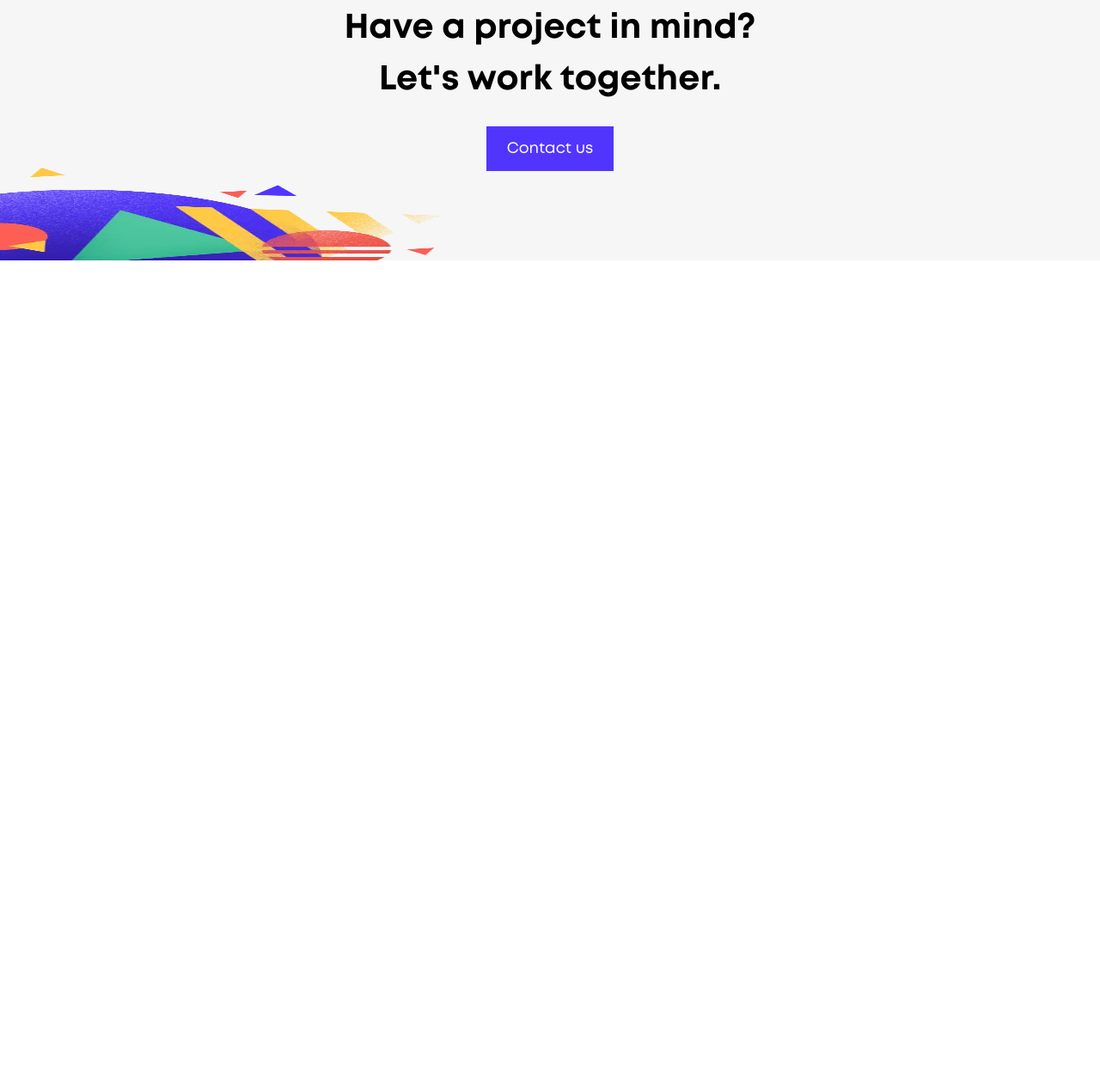
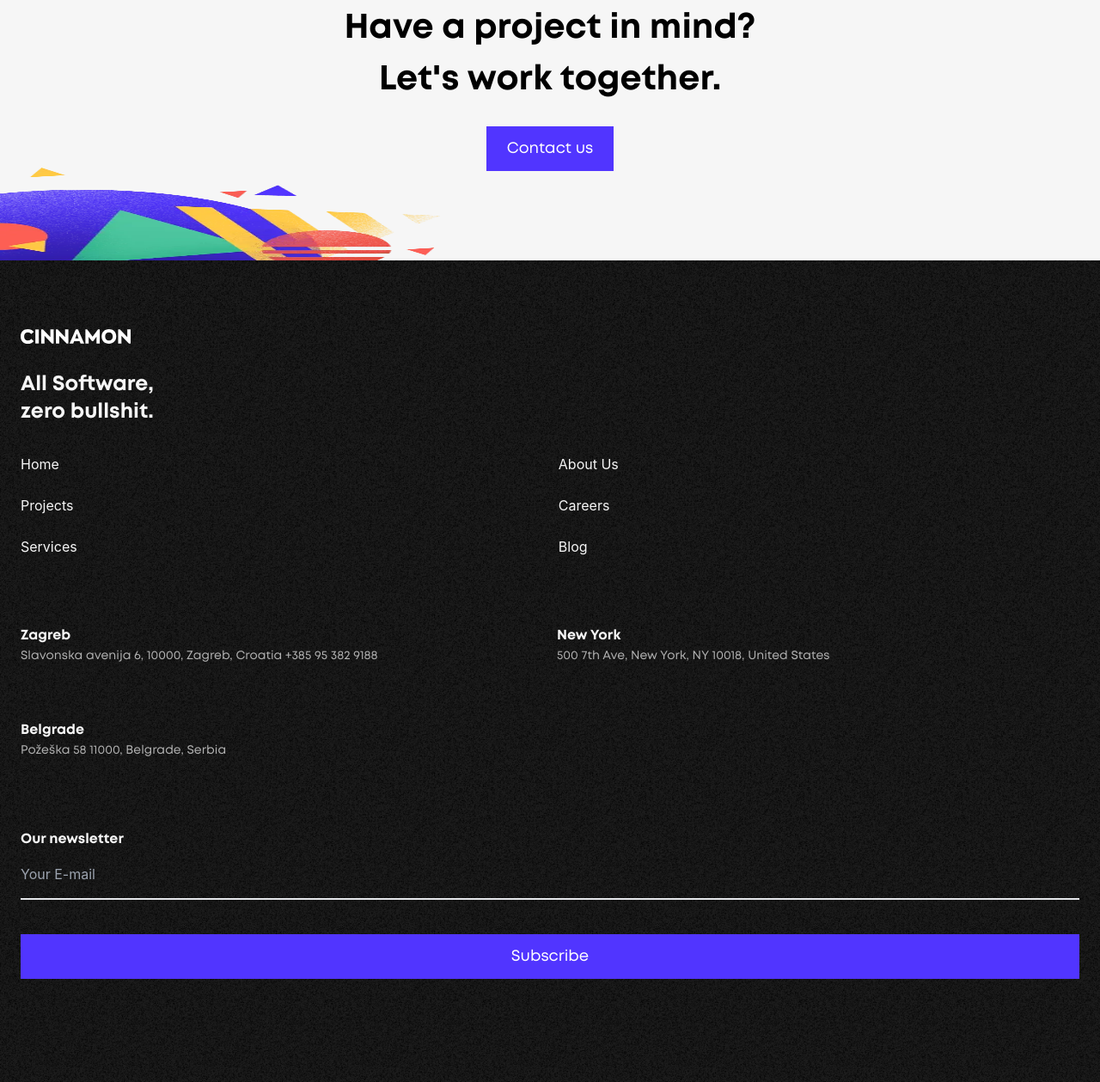
Before and after one commit to Bateyjosue/cinnamon-clone-thegym, a website built with Vite: page index.html in a window 1280 px wide. Shown: the part 9630-10889 px from the top of the page at 86% size. Before the commit the page ends 9933 px from the top, so only its background shows below. Built offline with nearby package versions, Linux system fonts and the light colour scheme; files whose address does not match are found by name.

Commit message:
Design footer Section

```diff
--- a/index.html
+++ b/index.html
@@ -293,7 +293,49 @@
         <button class="font-secondary bg-[#5135ff]  text-white px-6 py-3 my-6 text-lg">Contact us</button>
       </section>
     </main>
-    <footer class="footer__container"></footer>
+    <footer class="footer__container px-6 py-20 bg-[url('/media/noise.png')] bg-[#1c1c1c] text-[#f6f6f6]">
+      <div class="logo">
+        <!-- <img src="./media/logo-dark.svg" alt="" class="w-32"> -->
+        <img src="./media/logo-white.svg" alt="" class="w-32">
+
+      </div>
+      <h4 class="font-bolds text-2xl ] py-8">All Software, <br/>zero bullshit.</h4>
+      <nav class=" grid grid-rows-3 grid-flow-col gap-6">
+        <a href="">Home</a>
+        <a href="">Projects</a>
+        <a href="">Services</a>
+        <a href="">About Us</a>
+        <a href="">Careers</a>
+        <a href="">Blog</a>
+      </nav>
+      <div class="address  py-20 grid grid-rows-2 grid-cols-2 gap-x-4 gap-y-16">
+        <div >
+          <h6 class="font-bolds">Zagreb</h6>
+          <p class="font-secondary text-sm leading-relaxed opacity-70">Slavonska avenija 6,
+            10000, Zagreb, Croatia
+            +385 95 382 9188</p>
+        </div>
+        <div >
+          <h6 class="font-bolds">New York</h6>
+          <p class="font-secondary text-sm leading-relaxed opacity-70">500 7th Ave, New York,
+            NY 10018, United States</p>
+        </div>
+        <div >
+          <h6 class="font-bolds">Belgrade</h6>
+          <p class="font-secondary leading-relaxed opacity-70 text-[14px]">
+            Požeška 58 11000, Belgrade, Serbia
+          </p>
+        </div>
+      </div>
+      <div class="newsletter">
+        <h2 class="text-base font-bolds">Our newsletter</h2>
+        <form action="" class="flex flex-col gap-4 py-4">
+          <input class="bg-transparent border-b-[2px]
+          pb-4 outline-none focus:border-blue-600" type="email" id="email" aria-label="email" name="email"  placeholder="Your E-mail">
+          <input type="button" value="Subscribe" aria-label="button" class="font-secondary bg-[#5135ff]  text-white px-6 py-3 my-6 text-lg">
+        </form>
+      </div>
+    </footer>
     <script type="module" src="/main.js"></script>
   </body>
 </html>
```
Also changed, not shown: media/clutch.webp (added), media/pagean.svg (added), media/pangea.webp (added).
